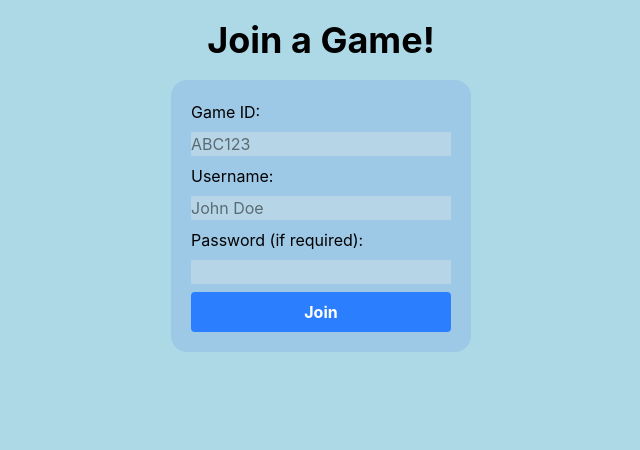
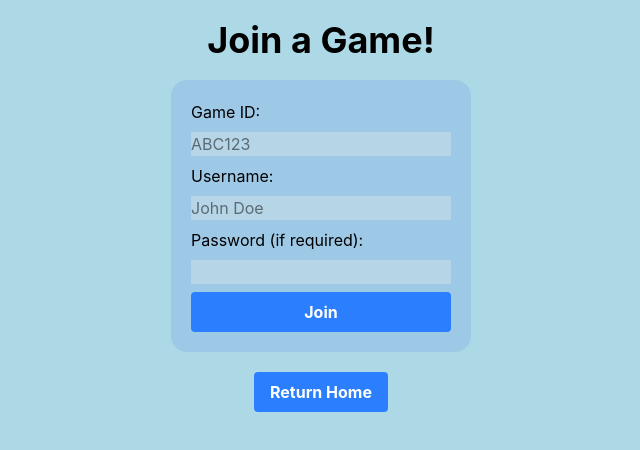
Before and after one commit to Toy085/What-is-Quiz, a SvelteKit app: page /join in a window 1280 px wide. Shown: the top 450 px of the page, without its empty margins (319-959 px from the left). Built offline with nearby package versions, Linux system fonts and the light colour scheme.

Commit message:
Add return button to create and join page

```diff
--- /dev/null
+++ b/src/lib/assets/returnbutton.svelte
@@ -0,0 +1,4 @@
+<script lang="ts">
+    let { text = "Return Home" } = $props();
+</script>
+<a href="/"><button class="bg-blue-500 hover:bg-blue-700 text-white block m-auto mt-5 font-bold py-2 px-4 rounded cursor-pointer">{text}</button></a>
--- a/src/routes/create/+page.svelte
+++ b/src/routes/create/+page.svelte
@@ -1,5 +1,6 @@
 <script lang="ts">
     import Gameboard from '$lib/gameboard.svelte';
+    import Returnbutton from '$lib/assets/returnbutton.svelte';
 
     let QuizData = $state();
 
@@ -16,3 +17,5 @@
 <Gameboard creation={true}/>
 
 <button onclick={saveQuizTemp} class="bg-blue-500 hover:bg-blue-700 m-auto block text-white font-bold p-2 rounded cursor-pointer">Save Quiz</button>
+
+<Returnbutton />
--- a/src/routes/join/+page.svelte
+++ b/src/routes/join/+page.svelte
@@ -1,5 +1,5 @@
 <script lang="ts">
-
+    import Returnbutton from "$lib/assets/returnbutton.svelte";
 </script>
 
 <h1 class="text-4xl text-center font-bold m-5">Join a Game!</h1>
@@ -14,3 +14,5 @@
 
     <button class="bg-blue-500 hover:bg-blue-700 text-white font-bold py-2 px-4 rounded cursor-pointer">Join</button>
 </form>
+
+<Returnbutton />
```
